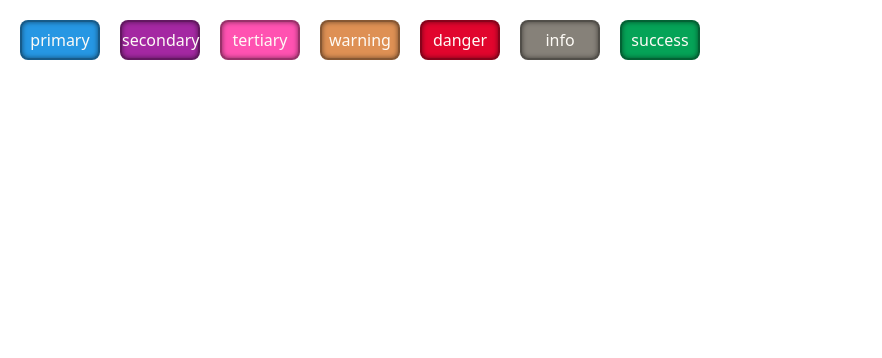
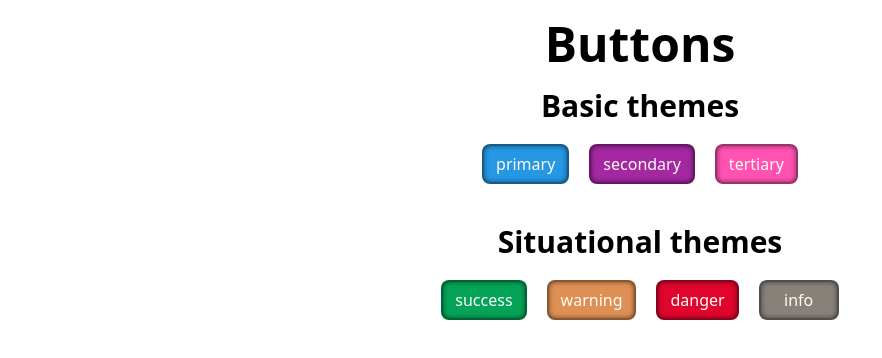
Before and after one commit to jakubhajduk53/my-ui, a Vue app: page /button in a window 1280 px wide. Shown: the top 358 px of the page, without its empty margins (0-882 px from the left). Built offline with nearby package versions, Linux system fonts and the light colour scheme.

Commit message:
feat: add buttonview

```diff
--- a/src/App.vue
+++ b/src/App.vue
@@ -1,19 +1,9 @@
 <script setup lang="ts">
-import Button from "./components/Button.vue";
-import Input from "./components/Input.vue";
+import ButtonView from "./views/ButtonView.vue";
 </script>
 
 <template>
-  <div class="flex gap-5">
-    <Button color="primary" text="primary" />
-    <Button color="secondary" text="secondary" />
-    <Button color="tertiary" text="tertiary" />
-    <Button color="warning" text="warning" />
-    <Button color="danger" text="danger" />
-    <Button color="info" text="info" />
-    <Button color="success" text="success" />
-  </div>
-  <Input />
+  <ButtonView />
 </template>
 
 <style scoped></style>
--- a/src/components/Button.vue
+++ b/src/components/Button.vue
@@ -41,7 +41,7 @@ const buttonColor = computed(() => {
   <button
     :class="[
       buttonColor,
-      'text-font-color w-20 h-10 rounded-lg cursor-pointer border-black/40 border-2 inset-shadow-[0px_0px_5px_hsla(0,0%,0%,50%)]',
+      'text-font-color min-w-20 px-3 h-10 rounded-lg cursor-pointer border-black/40 border-2 inset-shadow-[0px_0px_5px_hsla(0,0%,0%,50%)]',
     ]"
   >
     {{ props.text }}
--- /dev/null
+++ b/src/views/ButtonView.vue
@@ -0,0 +1,26 @@
+<script setup lang="ts">
+import Button from "../components/Button.vue";
+</script>
+
+<template>
+  <div class="flex flex-col items-center justify-center gap-5">
+    <p class="text-3xl md:text-5xl font-bold">Buttons</p>
+    <div class="flex flex-col items-center justify-center gap-5">
+      <p class="text-xl md:text-3xl font-semibold">Basic themes</p>
+      <div class="flex gap-5">
+        <Button color="primary" text="primary" />
+        <Button color="secondary" text="secondary" />
+        <Button color="tertiary" text="tertiary" />
+      </div>
+      <p class="text-xl md:text-3xl font-semibold mt-5">Situational themes</p>
+      <div class="flex gap-5">
+        <Button color="success" text="success" />
+        <Button color="warning" text="warning" />
+        <Button color="danger" text="danger" />
+        <Button color="info" text="info" />
+      </div>
+    </div>
+  </div>
+</template>
+
+<style scoped></style>
```
